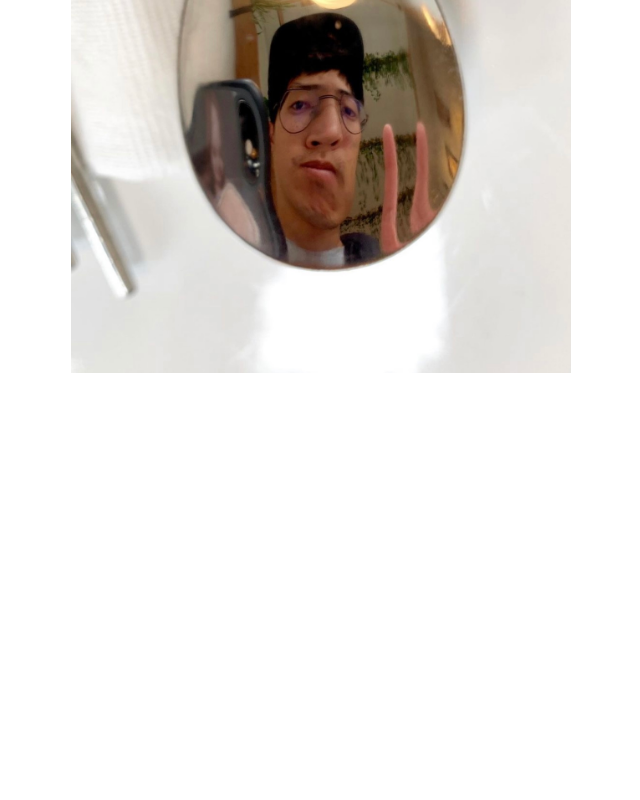
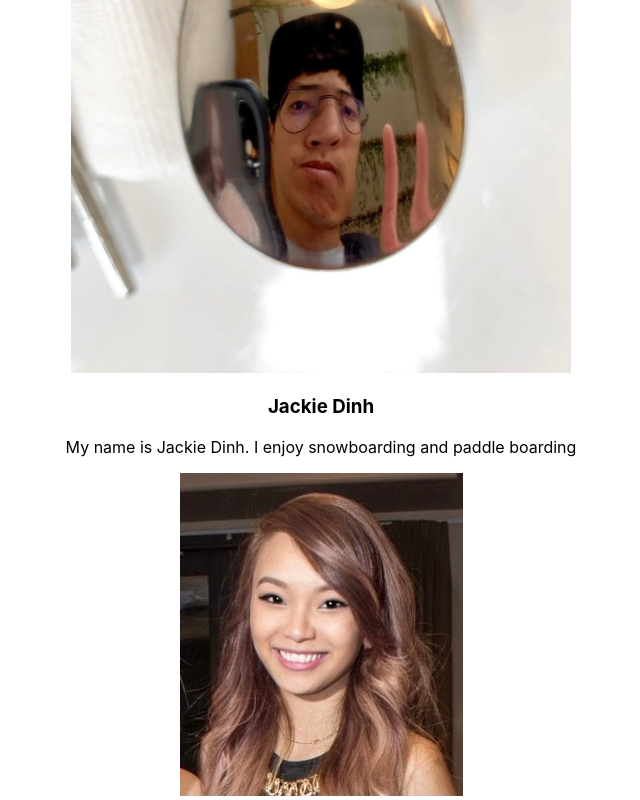
Before and after one commit to jaackie25/group-github-lab, a React (Create React App) app: page / in a window 1280 px wide. Shown: the part 408-1208 px from the top of the page, without its empty margins (319-959 px from the left). Before the commit the page ends 800 px from the top, so only its background shows below. Built offline with nearby package versions, Linux system fonts and the light colour scheme.

Commit message:
add about-jackie

```diff
--- a/src/AboutData.jsx
+++ b/src/AboutData.jsx
@@ -1,4 +1,5 @@
 import ryan from './image/ryan.jpeg'
+import jackie from './image/jackie.jpg'
 
 const aboutData = [  {
 
@@ -8,6 +9,13 @@ const aboutData = [  {
   <img className="portImage" src={ryan} alt='ryan'
   />
 },
+{
+  name: 'Jackie Dinh',
+  blurb: 'My name is Jackie Dinh. I enjoy snowboarding and paddle boarding',
+  img:
+  <img className="portImage" src={jackie} alt='jackie'
+   />
+},
 
 ]
 
```
Also changed, not shown: src/image/jackie.jpg (added).
